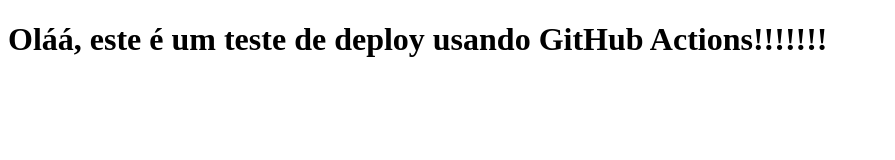
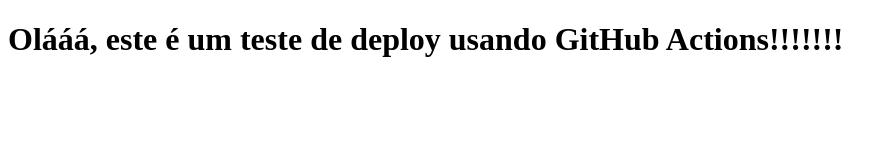
Before and after one commit to gutolpj/api-laravel, a plain HTML site: page index.html in a window 1280 px wide. Shown: the whole page, without its empty margins (0-895 px from the left). Drawn offline with Linux system fonts and the light colour scheme.

Commit message:
testando actions

```diff
--- a/index.html
+++ b/index.html
@@ -6,6 +6,6 @@
     <title>Teste de Deploy</title>
 </head>
 <body>
-    <h1>Oláá, este é um teste de deploy usando GitHub Actions!!!!!!!</h1>
+    <h1>Olááá, este é um teste de deploy usando GitHub Actions!!!!!!!</h1>
 </body>
 </html>
```
